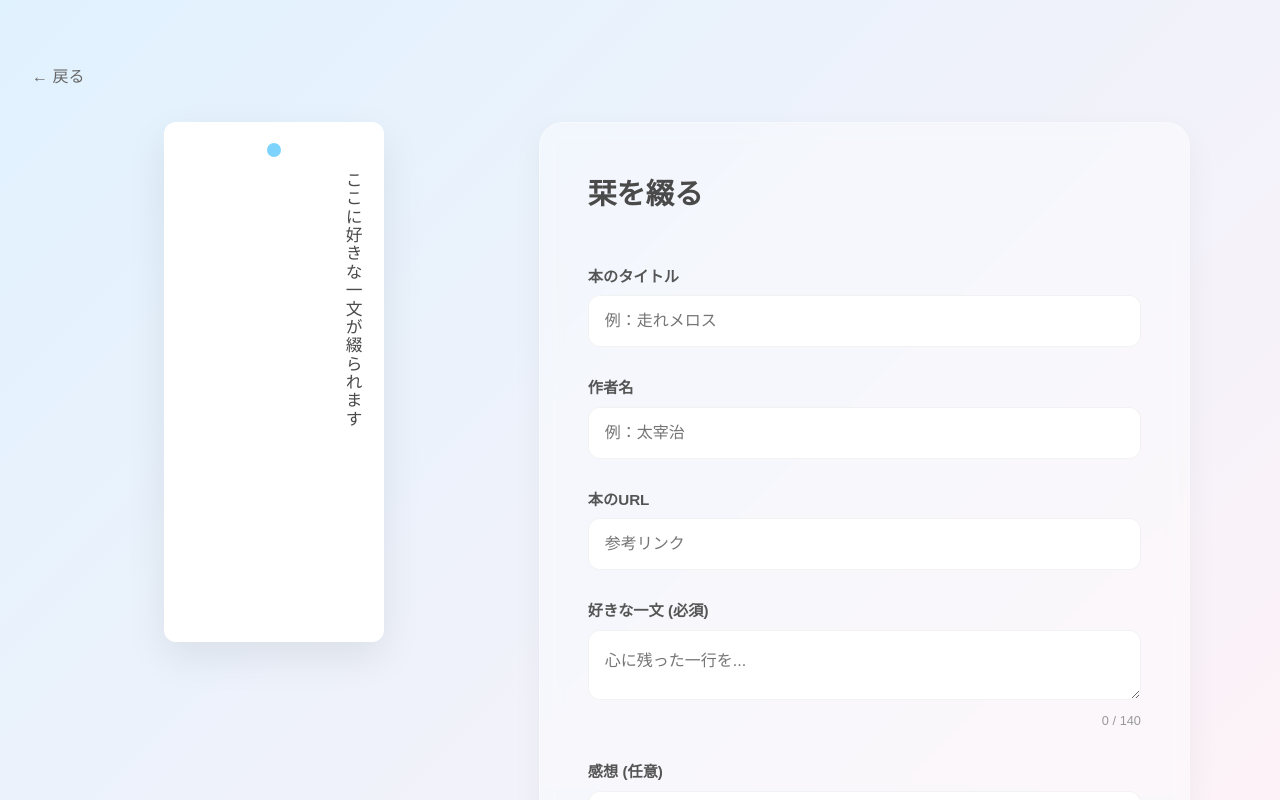
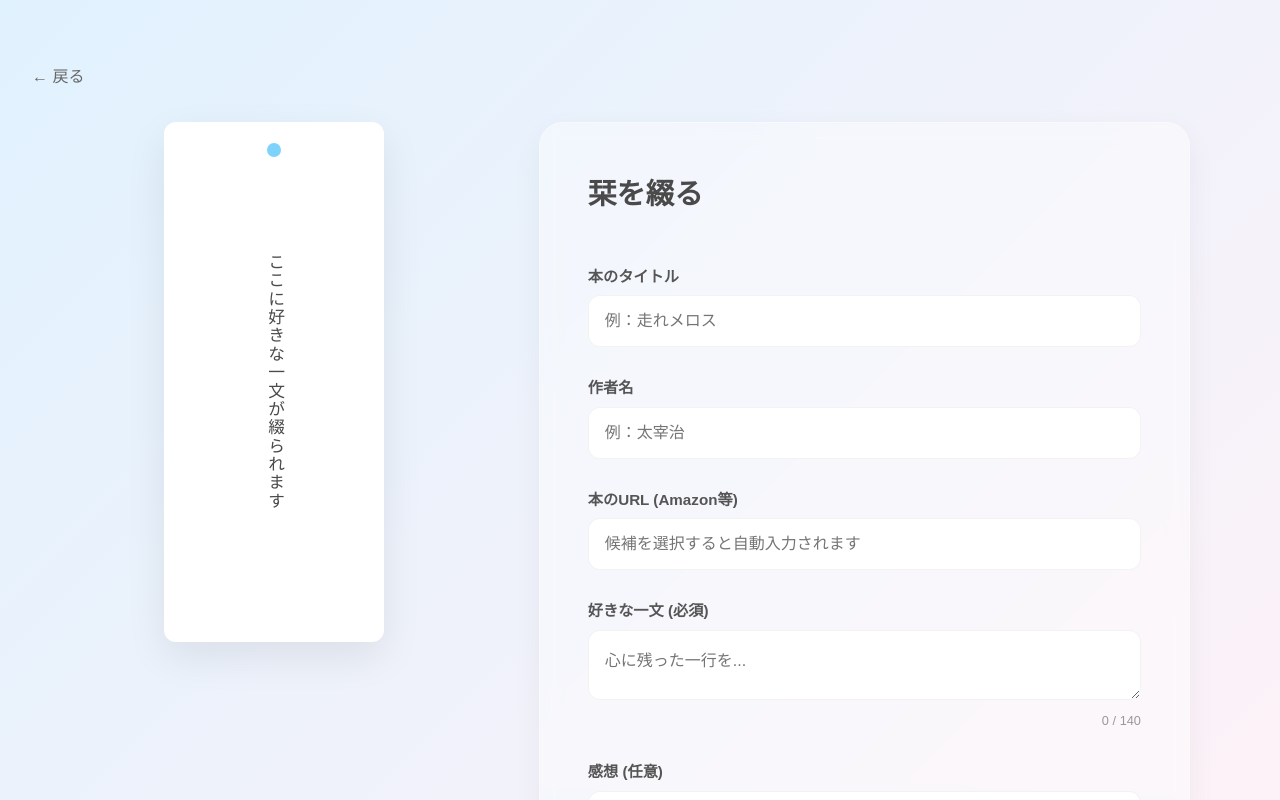
Before and after one commit to blanblanneko/shiorikoukanzyo, a Next.js app: page /post in a window 1280 px wide. Shown: the top 800 px of the page. Built offline with nearby package versions, Linux system fonts and the light colour scheme; a web font is replaced by a local one.

Commit message:
Add Amazon autocomplete and layout fixes

```diff
--- a/app/post/page.js
+++ b/app/post/page.js
@@ -13,6 +13,44 @@ export default function Post() {
 
   const [status, setStatus] = useState('idle'); // idle, sending, result
   const [receivedBook, setReceivedBook] = useState(null);
+
+  // 候補表示用のステート
+  const [suggestions, setSuggestions] = useState([]);
+  const [isSearching, setIsSearching] = useState(false);
+
+  // 本を検索する関数
+  const searchBooks = async (query) => {
+    if (query.length < 2) {
+      setSuggestions([]);
+      return;
+    }
+    setIsSearching(true);
+    try {
+      const res = await fetch(`https://www.googleapis.com/books/v1/volumes?q=${encodeURIComponent(query)}&maxResults=5`);
+      const data = await res.json();
+      if (data.items) {
+        const books = data.items.map(item => ({
+          title: item.volumeInfo.title,
+          author: item.volumeInfo.authors ? item.volumeInfo.authors[0] : '不明',
+          // Amazon検索URLを生成
+          amazonUrl: `https://www.amazon.co.jp/s?k=${encodeURIComponent(item.volumeInfo.title + ' ' + (item.volumeInfo.authors ? item.volumeInfo.authors[0] : ''))}`
+        }));
+        setSuggestions(books);
+      }
+    } catch (err) {
+      console.error('Search failed:', err);
+    } finally {
+      setIsSearching(false);
+    }
+  };
+
+  // 候補を選択した時の処理
+  const selectSuggestion = (book) => {
+    setBookTitle(book.title);
+    setAuthor(book.author);
+    setUrl(book.amazonUrl);
+    setSuggestions([]);
+  };
 
   const handleSubmit = async (e) => {
     e.preventDefault();
@@ -59,17 +97,53 @@ export default function Post() {
             <form onSubmit={handleSubmit} className={styles.form}>
               <div className={styles.inputGroup}>
                 <label>本のタイトル</label>
-                <input type="text" placeholder="例：走れメロス" value={bookTitle} onChange={(e) => setBookTitle(e.target.value)} required />
+                <div className={styles.suggestWrapper}>
+                  <input
+                    type="text"
+                    placeholder="例：走れメロス"
+                    value={bookTitle}
+                    onChange={(e) => {
+                      setBookTitle(e.target.value);
+                      searchBooks(e.target.value);
+                    }}
+                    required
+                  />
+                  {suggestions.length > 0 && (
+                    <ul className={styles.suggestionList}>
+                      {suggestions.map((book, i) => (
+                        <li key={i} onClick={() => selectSuggestion(book)} className={styles.suggestionItem}>
+                          <span className={styles.suggestTitle}>{book.title}</span>
+                          <span className={styles.suggestAuthor}>{book.author}</span>
+                        </li>
+                      ))}
+                    </ul>
+                  )}
+                </div>
               </div>
 
               <div className={styles.inputGroup}>
                 <label>作者名</label>
-                <input type="text" placeholder="例：太宰治" value={author} onChange={(e) => setAuthor(e.target.value)} required />
+                <input
+                  type="text"
+                  placeholder="例：太宰治"
+                  value={author}
+                  onChange={(e) => {
+                    setAuthor(e.target.value);
+                    if (!bookTitle) searchBooks(e.target.value);
+                  }}
+                  required
+                />
               </div>
 
               <div className={styles.inputGroup}>
-                <label>本のURL</label>
-                <input type="url" placeholder="参考リンク" value={url} onChange={(e) => setUrl(e.target.value)} required />
+                <label>本のURL (Amazon等)</label>
+                <input
+                  type="url"
+                  placeholder="候補を選択すると自動入力されます"
+                  value={url}
+                  onChange={(e) => setUrl(e.target.value)}
+                  required
+                />
               </div>
 
               <div className={styles.inputGroup}>
--- a/app/post/page.module.css
+++ b/app/post/page.module.css
@@ -35,14 +35,16 @@
 /* 栞のデザインを一新 */
 .shiori {
   background: white;
-  width: 220px; /* 180pxから広げる */
-  height: 520px; /* 少し高さを出す */
+  width: 220px;
+  height: 520px;
   padding: 3rem 1.2rem;
   box-shadow: 0 15px 40px rgba(0, 0, 0, 0.08);
   position: relative;
   border-radius: 12px;
   display: flex;
   flex-direction: column;
+  align-items: center; /* 左右中央寄せ */
+  justify-content: space-between; /* 上下でバランス良く配置 */
   border: 1px solid rgba(255, 255, 255, 0.5);
 }
 
@@ -59,8 +61,11 @@
 }
 
 .verticalText {
-  height: 100%;
-  font-size: 1.05rem; /* 1.3remから小さくして、140文字入るようにする */
+  flex: 1;
+  display: flex;
+  align-items: center; /* 縦書き時の左右中央 */
+  justify-content: center; /* 縦書き時の上下中央 */
+  font-size: 1.05rem;
   line-height: 1.45;
   letter-spacing: 0.1rem;
   color: var(--text-color);
@@ -68,7 +73,7 @@
   word-break: break-all;
   overflow-wrap: break-word;
   white-space: pre-wrap;
-  overflow: hidden;
+  text-align: justify;
 }
 
 .bookMiniInfo {
--- a/lib/supabase.js
+++ b/lib/supabase.js
@@ -1,6 +1,6 @@
 import { createClient } from '@supabase/supabase-js';
 
-const supabaseUrl = process.env.NEXT_PUBLIC_SUPABASE_URL;
-const supabaseAnonKey = process.env.NEXT_PUBLIC_SUPABASE_ANON_KEY;
+const supabaseUrl = process.env.SUPABASE_URL || 'https://placeholder.supabase.co';
+const supabaseAnonKey = process.env.SUPABASE_ANON_KEY || 'placeholder';
 
 export const supabase = createClient(supabaseUrl, supabaseAnonKey);
```
